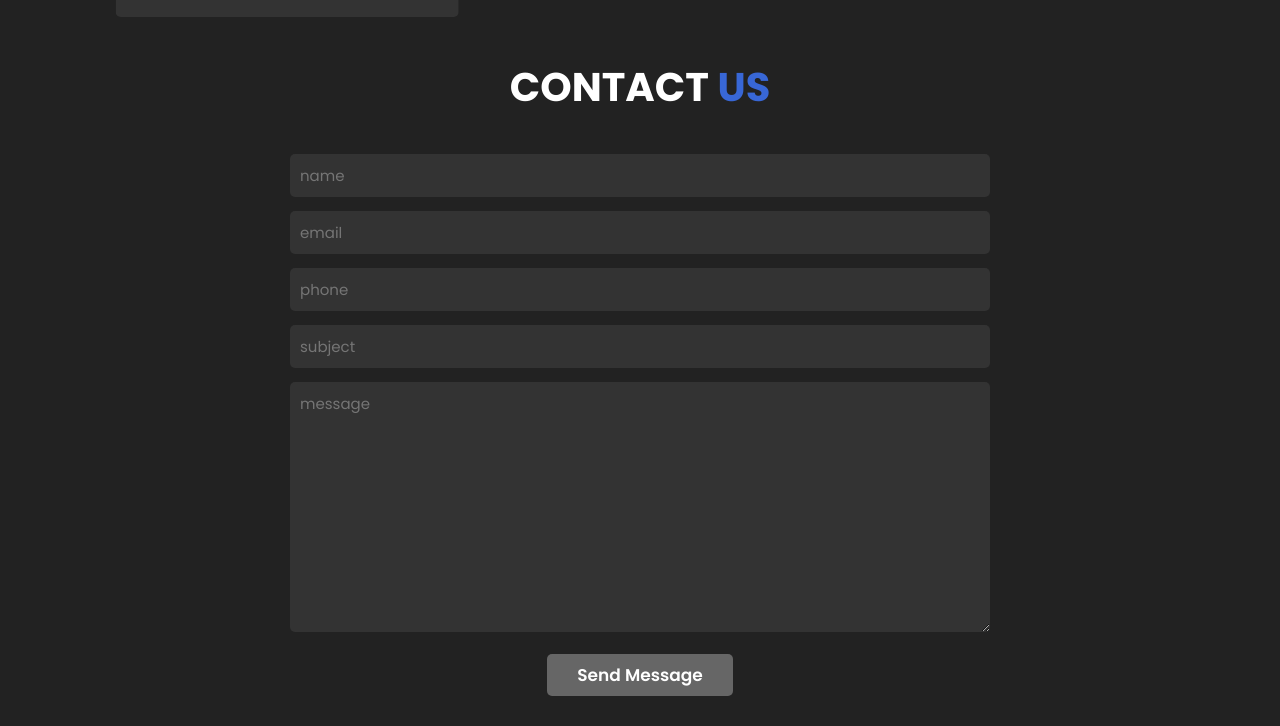
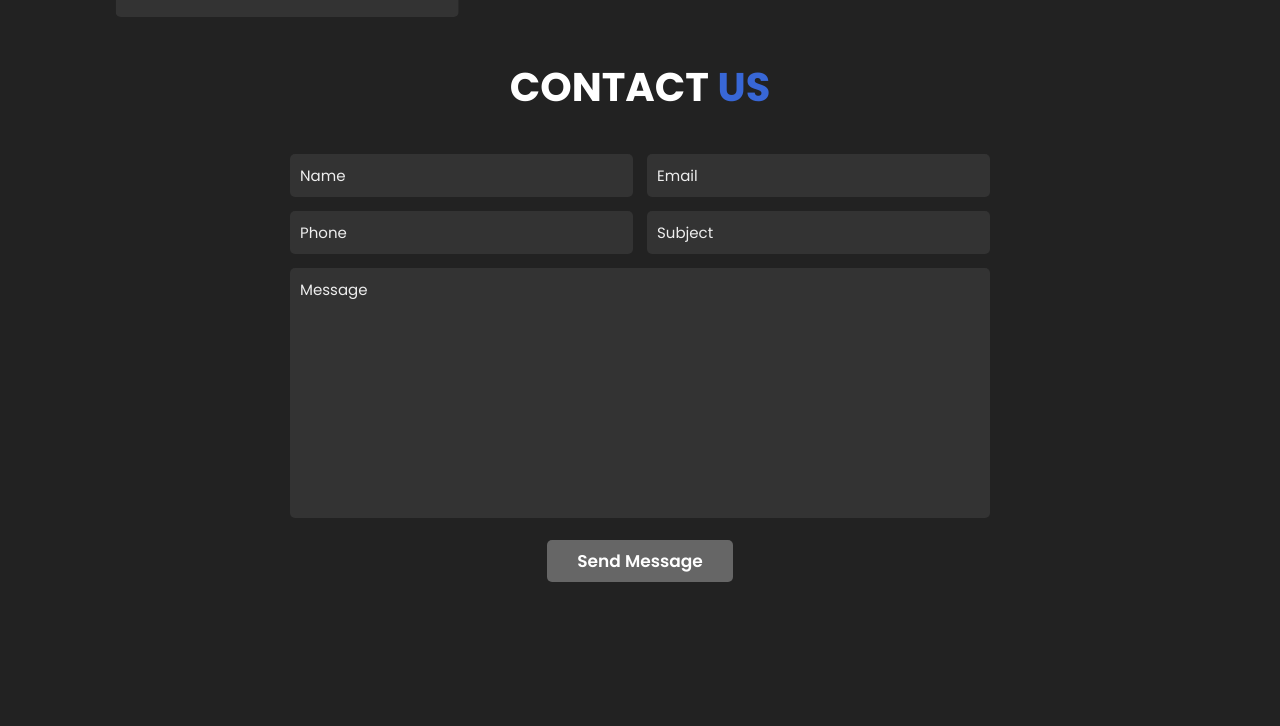
Before and after one commit to nishakhan77/Event-Organizer-Website, a plain HTML site: page index.html in a window 1280 px wide. Shown: the part 3639-4365 px from the top of the page. After the commit the page ends 4251 px from the top, so only its background shows below. Drawn offline with nearby package versions, Linux system fonts and the light colour scheme.

Commit message:
update commit

```diff
--- a/Style.css
+++ b/Style.css
@@ -375,3 +375,20 @@ body{
     color: #fff;
     text-transform: none;
 }
+
+.contact form .inputBox input::placeholder, textarea::placeholder {
+    color: #eee;
+    text-transform: capitalize;
+}
+
+.contact form .inputBox input:focus, textarea:focus {
+    background: #444;
+}
+
+.contact form .inputBox input {
+    width: 49%;
+}
+
+.contact form textarea {
+    resize: none;
+}
```
